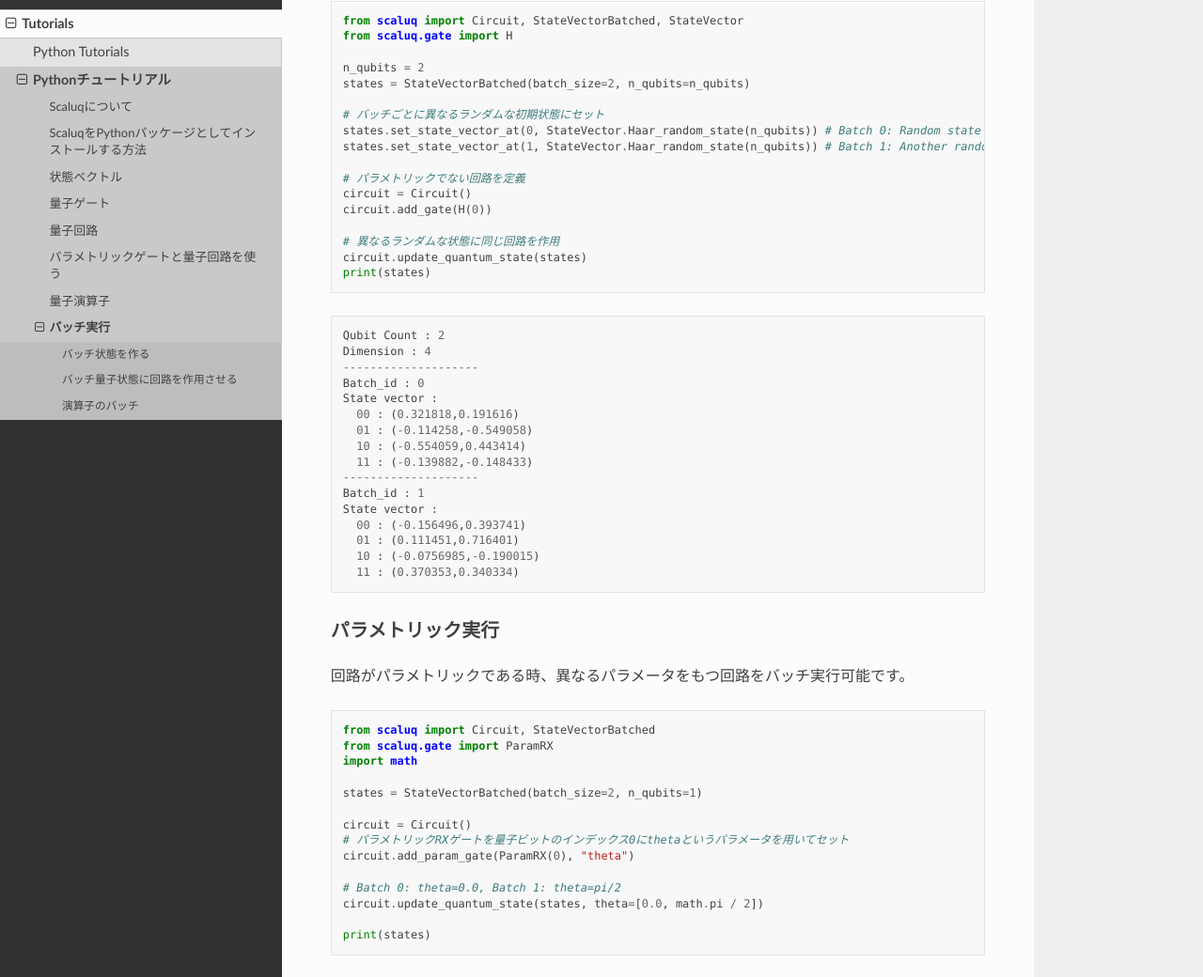
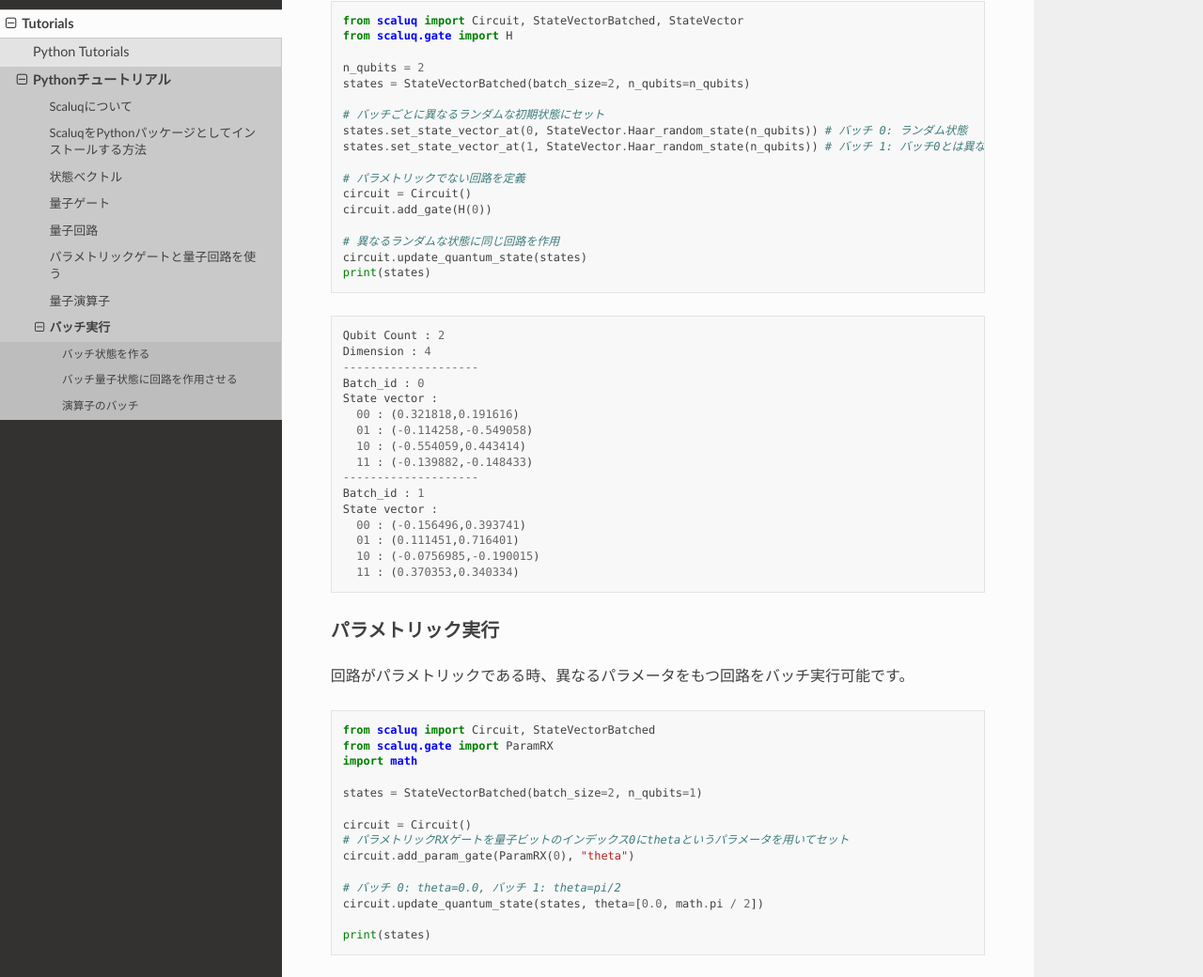
Before and after one commit to qulacs/scaluq, a Sphinx documentation site: the page built from doc/source/tutorials/python/ja/batch.md, in a window 1280 px wide and 1400 px high, scrolled down 1146 px. Shown: the part 128-1168 px from the top of the window at 94% size. Built offline with Sphinx 7.4.7 and the Read the Docs theme 3.1.0, drawn with Linux system fonts in a browser that asks for light colours.

```diff
--- a/doc/source/tutorials/python/ja/batch.md
+++ b/doc/source/tutorials/python/ja/batch.md
@@ -58,8 +58,8 @@ n_qubits = 2
 states = StateVectorBatched(batch_size=2, n_qubits=n_qubits)
 
 # バッチごとに異なるランダムな初期状態にセット
-states.set_state_vector_at(0, StateVector.Haar_random_state(n_qubits)) # Batch 0: Random state
-states.set_state_vector_at(1, StateVector.Haar_random_state(n_qubits)) # Batch 1: Another random state
+states.set_state_vector_at(0, StateVector.Haar_random_state(n_qubits)) # バッチ 0: ランダム状態
+states.set_state_vector_at(1, StateVector.Haar_random_state(n_qubits)) # バッチ 1: バッチ0とは異なるランダム状態
 
 # パラメトリックでない回路を定義
 circuit = Circuit()
@@ -104,7 +104,7 @@ circuit = Circuit()
 # パラメトリックRXゲートを量子ビットのインデックス0にthetaというパラメータを用いてセット
 circuit.add_param_gate(ParamRX(0), "theta")
 
-# Batch 0: theta=0.0, Batch 1: theta=pi/2
+# バッチ 0: theta=0.0, バッチ 1: theta=pi/2
 circuit.update_quantum_state(states, theta=[0.0, math.pi / 2])
 
 print(states)
```
Also changed, not shown: doc/source/tutorials/python/ja/circuit.md (+3 -2 lines), doc/source/tutorials/python/ja/param.md (+3 -3 lines).
